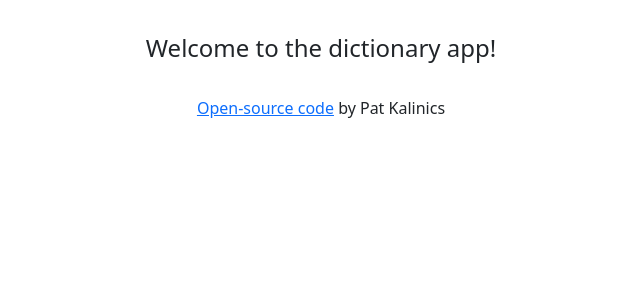
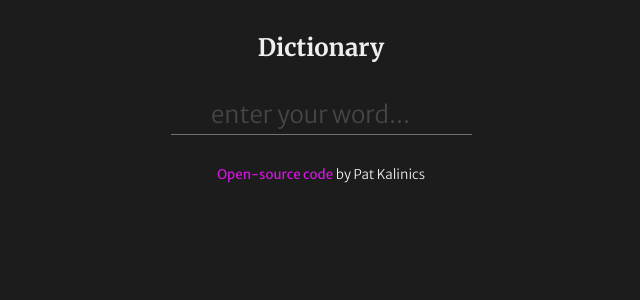
Before and after one commit to PatriciaKalinics/react-dictionary, a React (Create React App) app: page / in a window 1280 px wide. Shown: the top 300 px of the page, without its empty margins (319-959 px from the left). Built offline with nearby package versions, Linux system fonts and the light colour scheme.

Commit message:
added CSS and basic search layout

```diff
--- a/public/index.html
+++ b/public/index.html
@@ -8,6 +8,12 @@
       rel="stylesheet"
       integrity="sha384-1BmE4kWBq78iYhFldvKuhfTAU6auU8tT94WrHftjDbrCEXSU1oBoqyl2QvZ6jIW3"
       crossorigin="anonymous"
+    />
+    <link rel="preconnect" href="https://fonts.googleapis.com" />
+    <link rel="preconnect" href="https://fonts.gstatic.com" crossorigin />
+    <link
+      href="https://fonts.googleapis.com/css2?family=Merriweather+Sans:ital,wght@0,300;0,400;1,300;1,400&family=Merriweather:wght@700&display=swap"
+      rel="stylesheet"
     />
     <title>Dictionary</title>
   </head>
--- a/src/App.css
+++ b/src/App.css
@@ -1,9 +1,27 @@
+.App {
+  font-family: "Merriweather Sans", sans-serif;
+  font-weight: 300;
+}
+
+.App a {
+  color: #d114db;
+  text-decoration: none;
+  font-weight: 400;
+}
+
+.App a:hover {
+  color: #a70af2;
+}
+
 .App-header {
   margin: 30px auto;
   text-align: center;
   font-size: 24px;
+  font-family: "Merriweather", serif;
 }
 
 .App-footer {
+  margin: 30px auto;
   text-align: center;
+  font-size: smaller;
 }
--- a/src/App.js
+++ b/src/App.js
@@ -1,9 +1,12 @@
 import "./App.css";
+import Dictionary from "./Dictionary";
 
 function App() {
   return (
-    <div className="App">
-      <header className="App-header">Welcome to the dictionary app!</header>
+    <div className="App container">
+      <div className="row justify-content-md-center">
+        <header className="App-header">Dictionary</header>
+        <Dictionary />
         <footer className="App-footer">
           <a
             href="https://github.com/PatriciaKalinics/react-dictionary"
@@ -15,6 +18,7 @@ function App() {
           by Pat Kalinics
         </footer>
       </div>
+    </div>
   );
 }
 
--- /dev/null
+++ b/src/Dictionary.css
@@ -0,0 +1,38 @@
+.Dictionary {
+  text-align: center;
+  --dark-text-color: rgba(238, 238, 238, 0.2);
+}
+
+.Dictionary input {
+  background-color: transparent;
+  border: none;
+  border-bottom: 1px solid var(--dark-text-color);
+  color: #eeeeee;
+  font-size: 24px;
+  font-weight: 300;
+  text-align: center;
+  transition: border-bottom 0.5s;
+}
+
+.Dictionary input:focus {
+  border-bottom: 1px solid rgba(238, 238, 238, 0.4);
+  outline: none;
+  transition: border-bottom 0.1s;
+}
+
+::-webkit-input-placeholder {
+  /* Chrome/Opera/Safari */
+  color: var(--dark-text-color);
+}
+::-moz-placeholder {
+  /* Firefox 19+ */
+  color: var(--dark-text-color);
+}
+:-ms-input-placeholder {
+  /* IE 10+ */
+  color: var(--dark-text-color);
+}
+:-moz-placeholder {
+  /* Firefox 18- */
+  color: var(--dark-text-color);
+}
--- /dev/null
+++ b/src/Dictionary.js
@@ -0,0 +1,28 @@
+import React, { useState } from "react";
+import "./Dictionary.css";
+
+export default function Dictionary() {
+  let [query, setQuery] = useState("");
+
+  function search(event) {
+    event.preventDefault();
+    alert(`Searching for ${query}...`);
+  }
+
+  function updateQuery(event) {
+    setQuery(event.target.value);
+  }
+
+  return (
+    <div className="Dictionary">
+      <form onSubmit={search}>
+        <input
+          type="search"
+          autoFocus={true}
+          placeholder="enter your word..."
+          onChange={updateQuery}
+        ></input>
+      </form>
+    </div>
+  );
+}
--- a/src/index.css
+++ b/src/index.css
@@ -0,0 +1,4 @@
+body {
+  background: #1c1c1c;
+  color: #eeeeee;
+}
```
Lines whose indentation alone changed are shown as unchanged.
